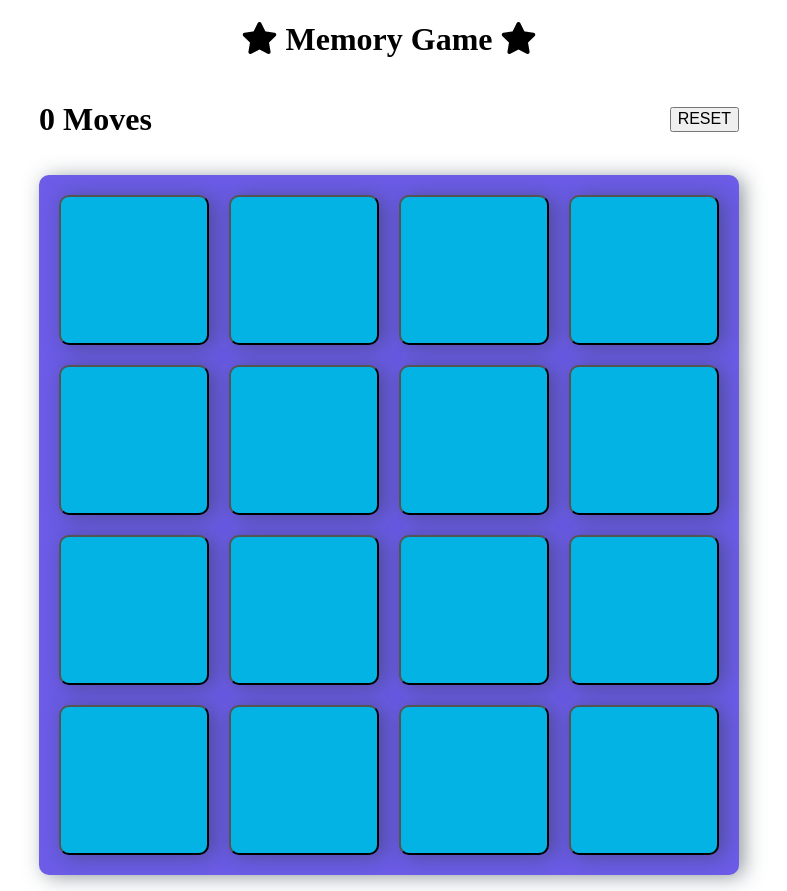
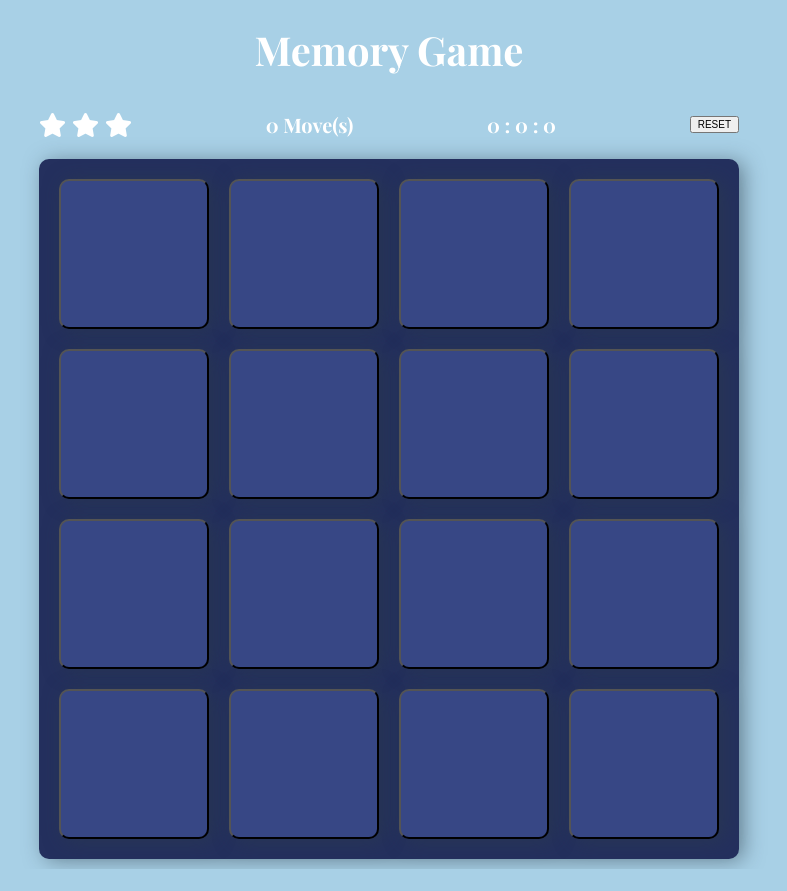
Before and after one commit to Jabarlew/udacity-memory-game-project, a website built with webpack: page docroot/index.html in a window 1280 px wide. Shown: the whole page, without its empty margins (251-1038 px from the left). After the commit the page ends 869 px from the top, so only its background shows below. Built offline with nearby package versions, Linux system fonts and the light colour scheme.

Commit message:
fixing css

```diff
--- a/docroot/css/styles.css
+++ b/docroot/css/styles.css
@@ -1,16 +1,23 @@
 body {
-  background-color: #fff;
+  background-color: #a8d0e6;
   width: 100%;
   display:flex;
   align-items: center;
   justify-content: center;
   flex-direction: column;
   flex-wrap: wrap;
+  font-size: 10px;
+  font-family: "Playfair Display", serif;
 }
 
 .game-name {
   text-align: center;
   flex-basis: 100%;
+  color: #fff;
+  font-size: 2.5rem;
+}
+.grade {
+  font-size: 1.5rem;
 }
 
 .flex-container {
@@ -19,11 +26,14 @@ body {
   align-items: center;
   flex-basis: 100%;
   width: 100%;
+  color: #fff;
 }
+
+
 
 .board {
   max-width: 680px;
-  background-color: #6c5ce7;
+  background-color: #24305e;
   display: flex;
   flex-wrap: wrap;
   justify-content: center;
@@ -37,7 +47,7 @@ body {
   width: 150px;
   height: 150px;
   margin: 10px;
-  background-color: #02b3e4;
+  background-color: #374785;
   cursor: pointer;
   border-radius: 10px;
   display: flex;
@@ -75,11 +85,15 @@ img {
 }
 
 .wrong-card .item {
-  background-color: red;
+  background-color: #f76c6c;
 }
 
 .matched {
   animation: rotate 0.82s cubic-bezier(.36,.07,.19,.97) both;
+}
+
+.matched .item {
+  background-color: #f8e9a1;
 }
 
 li {
--- a/docroot/index.html
+++ b/docroot/index.html
@@ -6,6 +6,7 @@
   <meta name="viewport" content="width=device-width, initial-scale=1.0">
   <meta http-equiv="X-UA-Compatible" content="ie=edge">
   <link href="https://use.fontawesome.com/releases/v5.0.8/css/all.css" rel="stylesheet">
+  <link href="https://fonts.googleapis.com/css?family=Playfair+Display:400,700" rel="stylesheet">
   <link rel="stylesheet" href="css/vendor/normalize.css">
   <link rel="stylesheet" href="css/styles.css">
   <script src="https://cdnjs.cloudflare.com/ajax/libs/lodash.js/4.17.5/lodash.js"></script>
@@ -17,15 +18,19 @@
 <body>
   <header>
     <h1 class="game-name">
-      <i class="fas fa-star"></i> Memory Game
-      <i class="fas fa-star"></i>
+      Memory Game
     </h1>
   </header>
   <main>
     <div class="flex-container">
+      <div class="grade">
+        <span class="grade-star-one"><i class="fas fa-star"></i></span>
+        <span class="grade-star-two"><i class="fas fa-star"></i></span>
+        <span class="grade-star-three"><i class="fas fa-star"></i></span>
+      </div>
       <h1>
-        <span class="moves-counter">0</span> Moves</h1>
-      <h1 class="timer"></h1>
+        <span class="moves-counter">0</span> Move(s)</h1>
+      <h1 class="timer">0 : 0 : 0</h1>
       <button class="reset">RESET</button>
     </div>
     <ul class="board" ondragstart="return false;" ondrop="return false;" oncontextmenu="return false;">
--- a/docroot/js/app.js
+++ b/docroot/js/app.js
@@ -4,6 +4,7 @@ document.addEventListener('DOMContentLoaded', () => {
 
   const h1moves = document.querySelector('.moves-counter');
   const time = document.querySelector('.timer');
+  let win = document.querySelectorAll('.matched');
   let hours = 0;
   let minutes = 0;
   let seconds = 0;
@@ -93,7 +94,7 @@ document.addEventListener('DOMContentLoaded', () => {
 
   function timer() {
     interval = setInterval(function () {
-      time.innerHTML = hours + 'h ' + minutes + 'min ' + seconds + 'sec.';
+      time.innerHTML = hours + ' : ' + minutes + ' : ' + seconds;
       seconds++;
       if (seconds === 60) {
         minutes++;
@@ -103,7 +104,6 @@ document.addEventListener('DOMContentLoaded', () => {
         hours++;
         minutes = 0;
       }
-
     }, 1000);
   }
 
```
